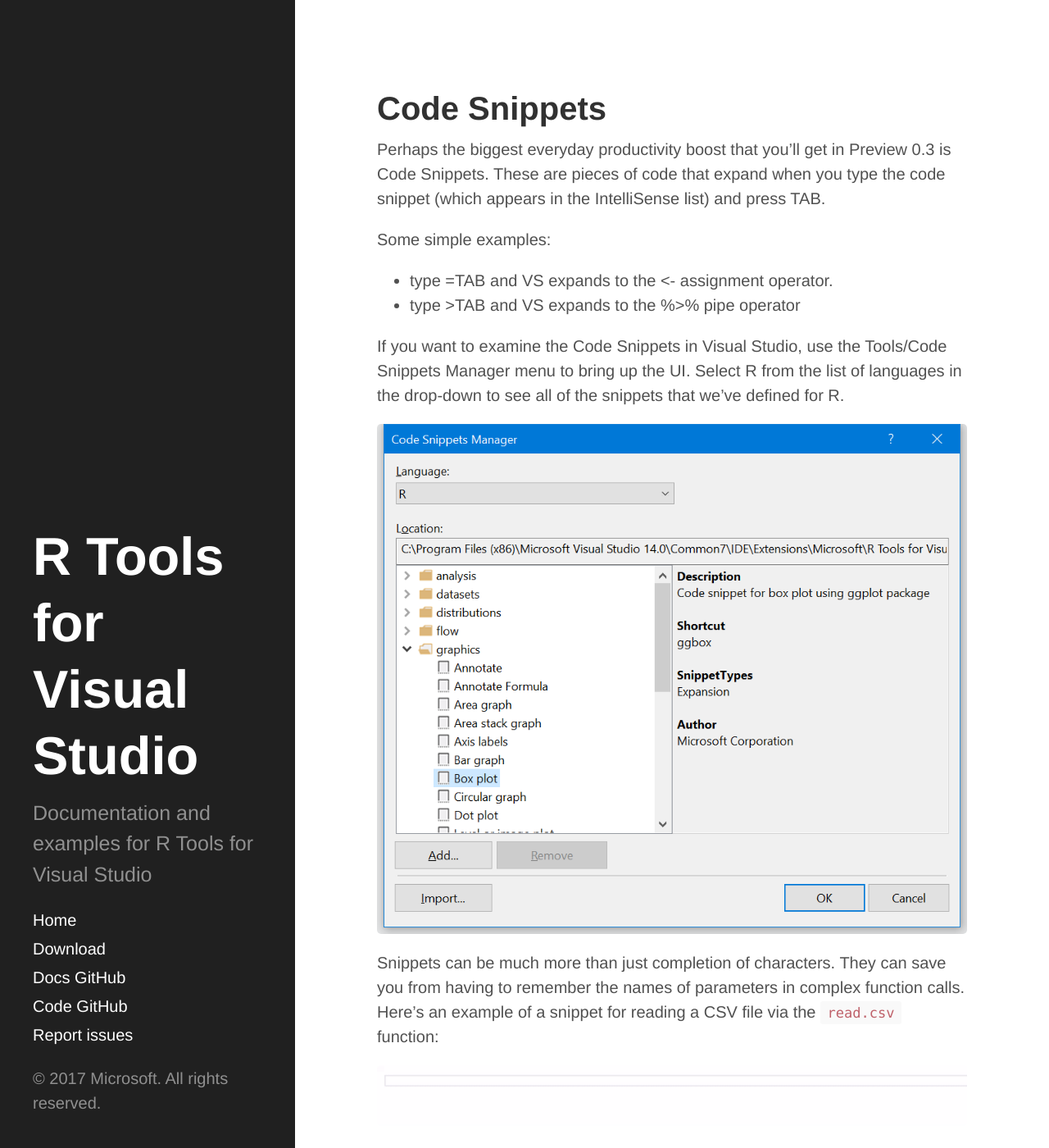
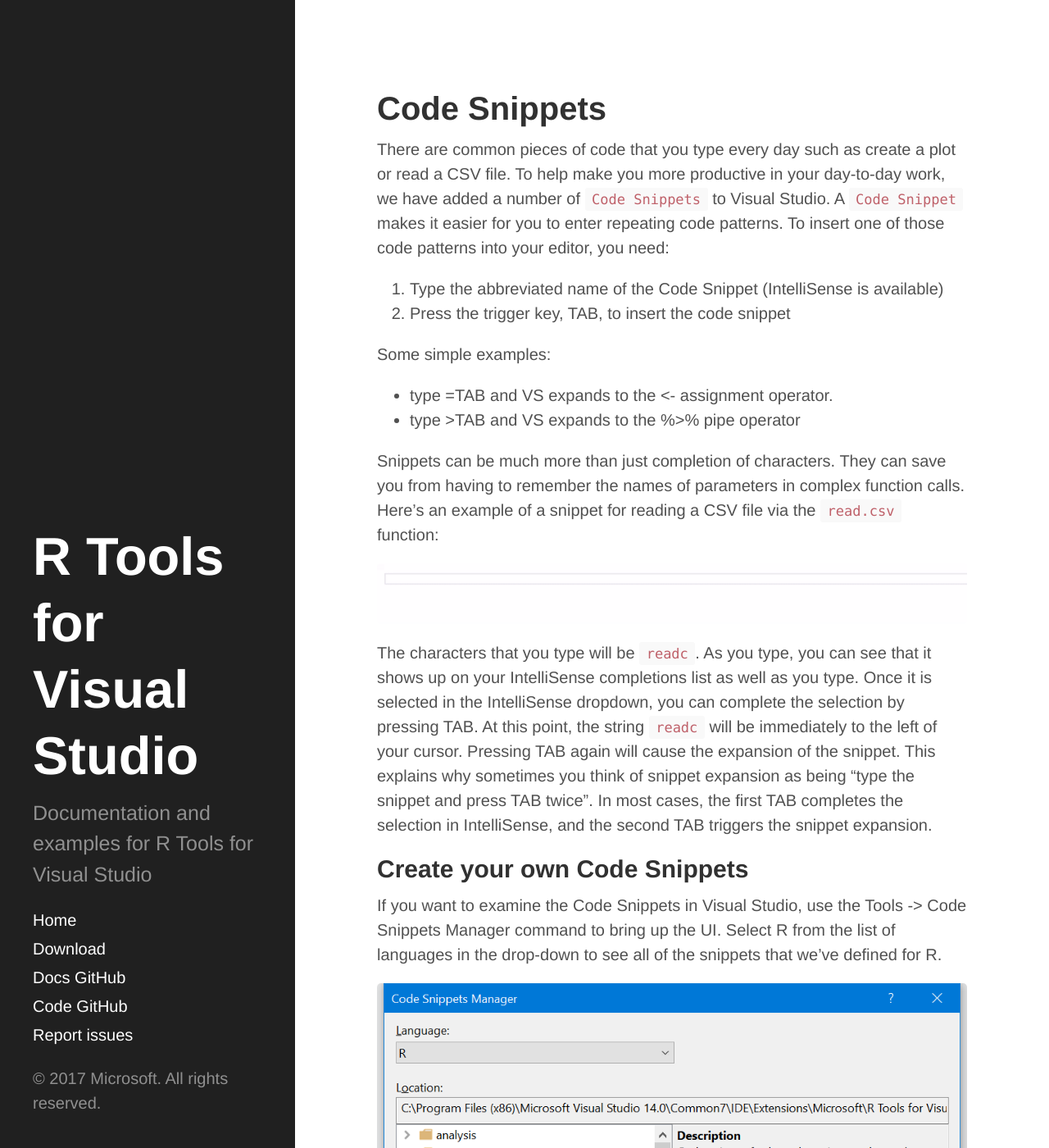
Before and after one commit to microsoft/RTVS-docs, a Jekyll site: the page built from code-snippets.md, in a window 1280 px wide and 1400 px high. Shown: the whole window at 82% size. Built offline with Jekyll 4.4.1, drawn with Linux system fonts in a browser that asks for light colours; our own code applies the rules of GitHub Pages for plain Markdown files; some of the changed text lies outside the part shown.

Commit message:
Updating Code Snippet documentation

```diff
--- a/code-snippets.md
+++ b/code-snippets.md
@@ -4,20 +4,19 @@
 
 # Code Snippets
 
-Perhaps the biggest everyday productivity boost that you'll get in Preview 0.3
-is Code Snippets. These are pieces of code that expand when you type the code
-snippet (which appears in the IntelliSense list) and press TAB.
+There are common pieces of code that you type every day such as create a plot or
+read a CSV file. To help make you more productive in your day-to-day work, we
+have added a number of `Code Snippets` to Visual Studio. A `Code Snippet` makes
+it easier for you to enter repeating code patterns. To insert one of those code
+patterns into your editor, you need:
+
+1. Type the abbreviated name of the Code Snippet (IntelliSense is available)
+1. Press the trigger key, TAB, to insert the code snippet
 
 Some simple examples:
 
 - type =TAB and VS expands to the <- assignment operator.
 - type >TAB and VS expands to the %>% pipe operator
-
-If you want to examine the Code Snippets in Visual Studio, use the Tools/Code
-Snippets Manager menu to bring up the UI. Select R from the list of languages in
-the drop-down to see all of the snippets that we've defined for R.
-
-![](media/code_snippets_box_plot.png)
 
 Snippets can be much more than just completion of characters. They can save you
 from having to remember the names of parameters in complex function calls.
@@ -26,10 +25,27 @@
 
 ![](media/code_snippet_expansion.gif)
 
+The characters that you type will be `readc`. As you type, you can see that it
+shows up on your IntelliSense completions list as well as you type. Once it is
+selected in the IntelliSense dropdown, you can complete the selection by
+pressing TAB. At this point, the string `readc` will be immediately to the left
+of your cursor. Pressing TAB again will cause the expansion of the snippet. This
+explains why sometimes you think of snippet expansion as being "type the snippet
+and press TAB twice". In most cases, the first TAB completes the selection in
+IntelliSense, and the second TAB triggers the snippet expansion.
+
+## Create your own Code Snippets
+
+If you want to examine the Code Snippets in Visual Studio, use the Tools -> Code
+Snippets Manager command to bring up the UI. Select R from the list of languages in
+the drop-down to see all of the snippets that we've defined for R.
+
+![](media/code_snippets_box_plot.png)
+
 You can create your own Code Snippets as well; this is well-documented in [this
 MSDN article](https://msdn.microsoft.com/en-us/library/ms165394.aspx).
 
-A code snippet is just an XML file; here's the Code Snippet for the pipe
+Note that a code snippet is just an XML file; here's the Code Snippet for the pipe
 operator:
 
 ![](media/code_snippet_example.png)
```
